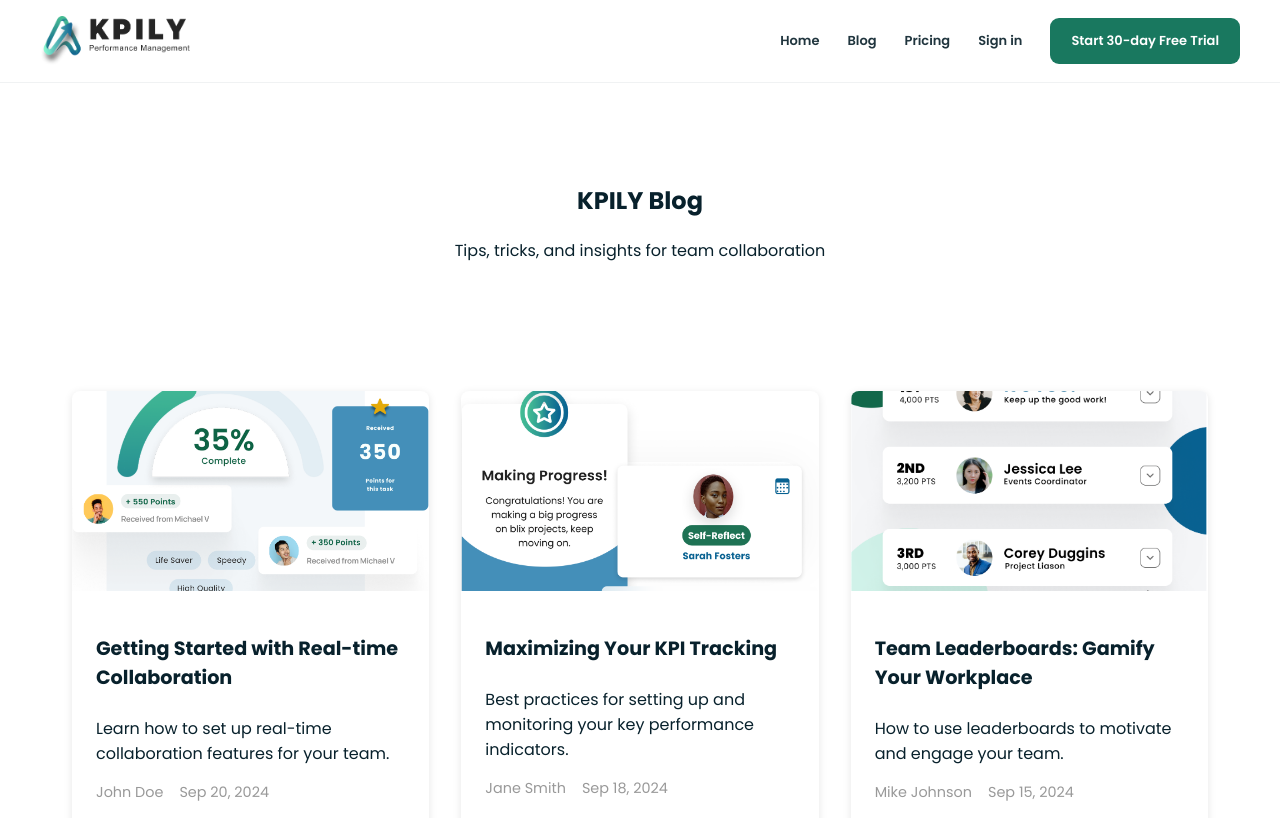
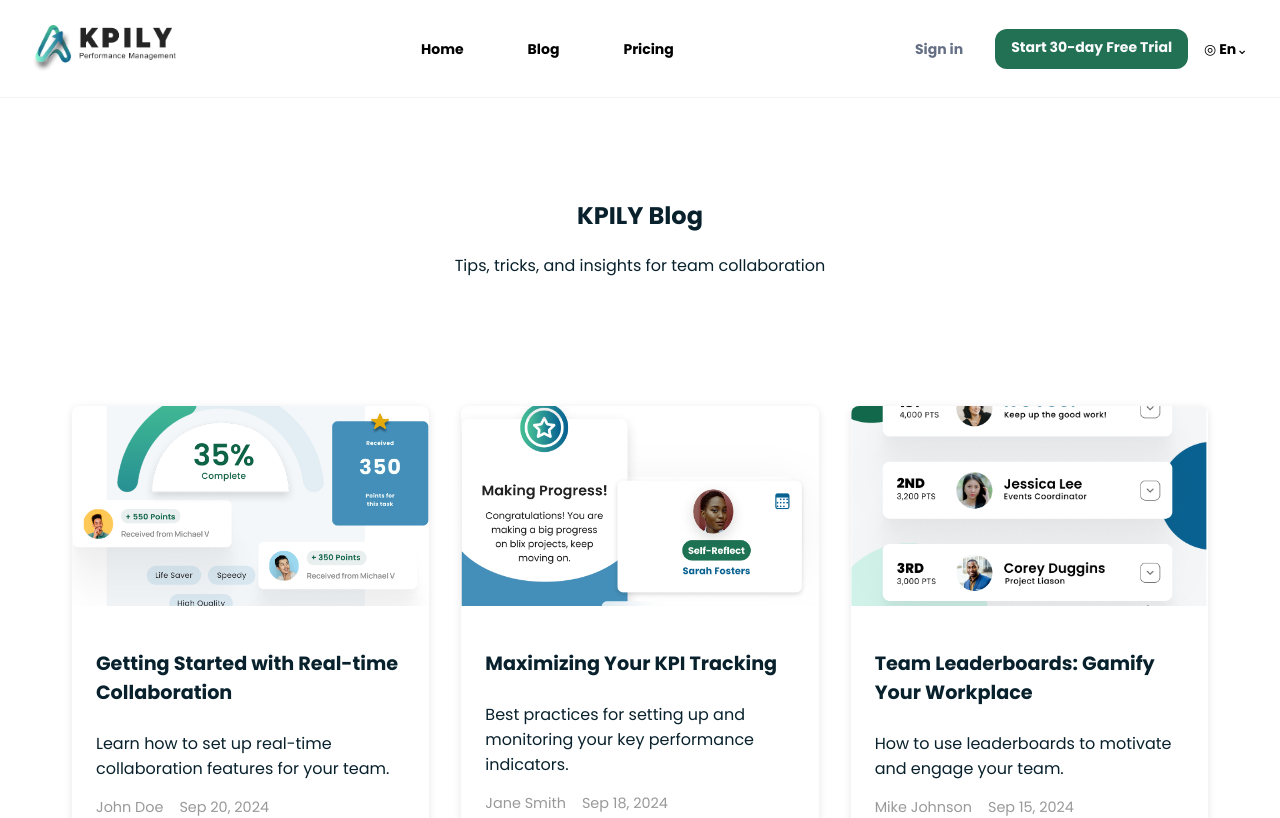
Before and after one commit to Astronomox/KpilyApp-TAP, a React (Vite) app: page /blog in a window 1280 px wide. Shown: the top 818 px of the page. Built offline with nearby package versions, Linux system fonts and the light colour scheme.

Commit message:
feat: add shared navigation

```diff
--- a/components/Navigation.css
+++ b/components/Navigation.css
@@ -3,3 +3,13 @@
 .nav-logo { display: flex; align-items: center; }.nav-logo img { width: 150px; height: auto; }
 .nav-menu { display: flex; align-items: center; gap: 28px; }.nav-menu a { color: #20353e; font-size: 13px; font-weight: 600; text-decoration: none; }.nav-menu a:hover { color: #19785f; }.nav-menu .cta-btn { padding: 13px 21px; border-radius: 9px; background: #19785f; color: white; }
 @media (max-width: 720px) { .nav-container { width: min(100% - 36px, 1200px); min-height: 70px; }.nav-menu { gap: 12px; }.nav-menu a:not(.cta-btn) { display: none; }.nav-menu .cta-btn { padding: 10px 12px; font-size: 11px; } .nav-logo img { width: 130px; } }
+
+.navigation { height: 98px; box-shadow: none; }
+.nav-container { width: calc(100% - 64px); max-width: none; min-height: 98px; padding: 0; }
+.nav-logo img { width: 144px; height: auto; }
+.nav-menu { flex: 1; justify-content: space-between; gap: 0; margin-left: 221px; }
+.nav-menu .nav-links, .nav-menu .nav-actions { display: flex; align-items: center; }
+.nav-menu .nav-links { gap: 64px; }.nav-menu .nav-actions { gap: 16px; }
+.nav-menu a { color: #000; font-size: 14px; font-weight: 700; }.nav-menu .nav-actions > a:first-child { padding: 8px 16px; color: #667085; border-radius: 12px; }.nav-menu .cta-btn { min-height: 40px; padding: 8px 16px; border-radius: 12px; background: #237154; color: #f8fafc !important; }.nav-menu .language { border: 0; background: transparent; color: #000; font-size: 14px; font-weight: 700; }
+@media (max-width: 1100px) { .nav-menu { margin-left: 90px; }.nav-menu .nav-links { gap: 38px; } }
+@media (max-width: 720px) { .navigation { height: 70px; }.nav-container { width: calc(100% - 36px); min-height: 70px; }.nav-menu { margin-left: 0; }.nav-menu .nav-links, .nav-menu .nav-actions { gap: 0; }.nav-menu .nav-links a:not(:last-child) { display: none; }.nav-menu .nav-actions > a:first-child, .nav-menu .nav-actions .language { display: none; }.nav-menu .cta-btn { padding: 10px 12px; font-size: 11px; } }
--- a/components/Navigation.jsx
+++ b/components/Navigation.jsx
@@ -2,18 +2,5 @@ import { Link } from 'react-router-dom'
 import './Navigation.css'
 
 export default function Navigation() {
-  return (
-    <header className="navigation">
-      <div className="nav-container">
-        <Link to="/" className="nav-logo" aria-label="KPILY home"><img src="/assets/logo-full.png" alt="KPILY Performance Management" /></Link>
-        <nav className="nav-menu" aria-label="Main navigation">
-          <Link to="/">Home</Link>
-          <Link to="/blog">Blog</Link>
-          <Link to="/pricing">Pricing</Link>
-          <Link to="/login">Sign in</Link>
-          <Link to="/register" className="cta-btn">Start 30-day Free Trial</Link>
-        </nav>
-      </div>
-    </header>
-  )
+  return <header className="navigation"><div className="nav-container"><Link to="/" className="nav-logo" aria-label="KPILY home"><img src="/assets/logo-full.png" alt="KPILY Performance Management" /></Link><nav className="nav-menu" aria-label="Main navigation"><div className="nav-links"><Link to="/">Home</Link><Link to="/blog">Blog</Link><Link to="/pricing">Pricing</Link></div><div className="nav-actions"><Link to="/login">Sign in</Link><Link to="/register" className="cta-btn">Start 30-day Free Trial</Link><button className="language" type="button" aria-label="Choose language">◎ En⌄</button></div></nav></div></header>
 }
```
